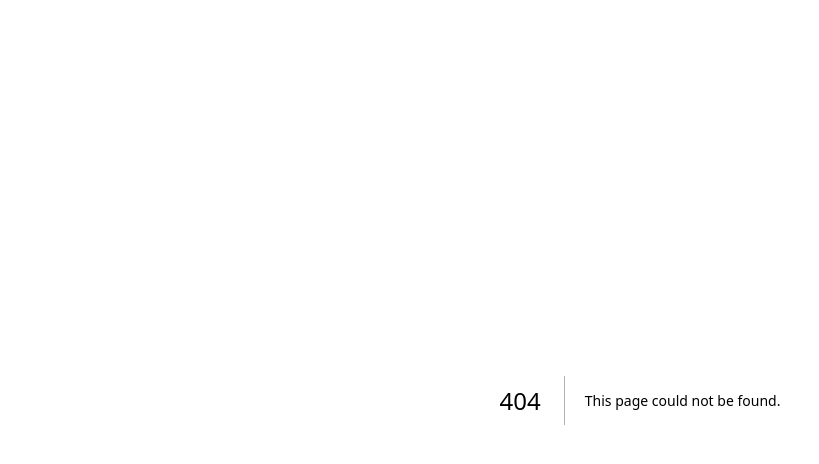
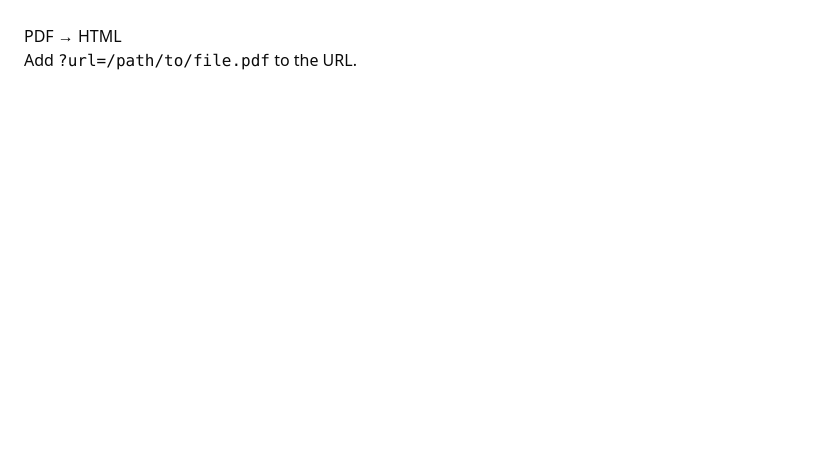
Before and after one commit to angeloald/octo, a Next.js app: page /pdf in a window 1280 px wide. Before the commit this address had no page. Shown: the top 464 px of the page, without its empty margins (0-819 px from the left). Built offline with nearby package versions, Linux system fonts and the light colour scheme.

Commit message:
pdf as html

```diff
--- a/package.json
+++ b/package.json
@@ -16,6 +16,7 @@
     "clsx": "^2.1.1",
     "lucide-react": "^0.553.0",
     "next": "16.0.3",
+    "pdf-parse": "^2.4.5",
     "react": "19.2.0",
     "react-dom": "19.2.0",
     "tailwind-merge": "^3.4.0"
--- /dev/null
+++ b/src/app/pdf/page.tsx
@@ -0,0 +1,54 @@
+// app/pdf/page.tsx
+import { PDFParse } from "pdf-parse";
+
+export const runtime = "nodejs"; // needed for Buffer
+
+type Props = {
+  searchParams: { url?: string };
+};
+
+export default async function PdfToHtmlPage({ searchParams }: Props) {
+  const url = searchParams.url;
+
+  if (!url) {
+    return (
+      <main style={{ padding: 24 }}>
+        <h1>PDF → HTML</h1>
+        <p>
+          Add <code>?url=/path/to/file.pdf</code> to the URL.
+        </p>
+      </main>
+    );
+  }
+
+  // Fetch the PDF (could be from /public, S3, etc.)
+  const res = await fetch(url);
+  if (!res.ok) {
+    return (
+      <main style={{ padding: 24 }}>
+        <p>
+          Failed to fetch PDF: {res.status} {res.statusText}
+        </p>
+      </main>
+    );
+  }
+
+  const arrayBuffer = await res.arrayBuffer();
+  const parser = new PDFParse({ data: arrayBuffer });
+  const textResult = await parser.getText();
+  const text = textResult.text;
+
+  // Clean up
+  await parser.destroy();
+
+  return (
+    <main style={{ padding: 24 }}>
+      <h1>PDF as HTML</h1>
+      <pre
+        style={{ whiteSpace: "pre-wrap", fontFamily: "system-ui, sans-serif" }}
+      >
+        {text}
+      </pre>
+    </main>
+  );
+}
```
Also changed, not shown: 1 other file (tests, documents, lock files or other folders).
